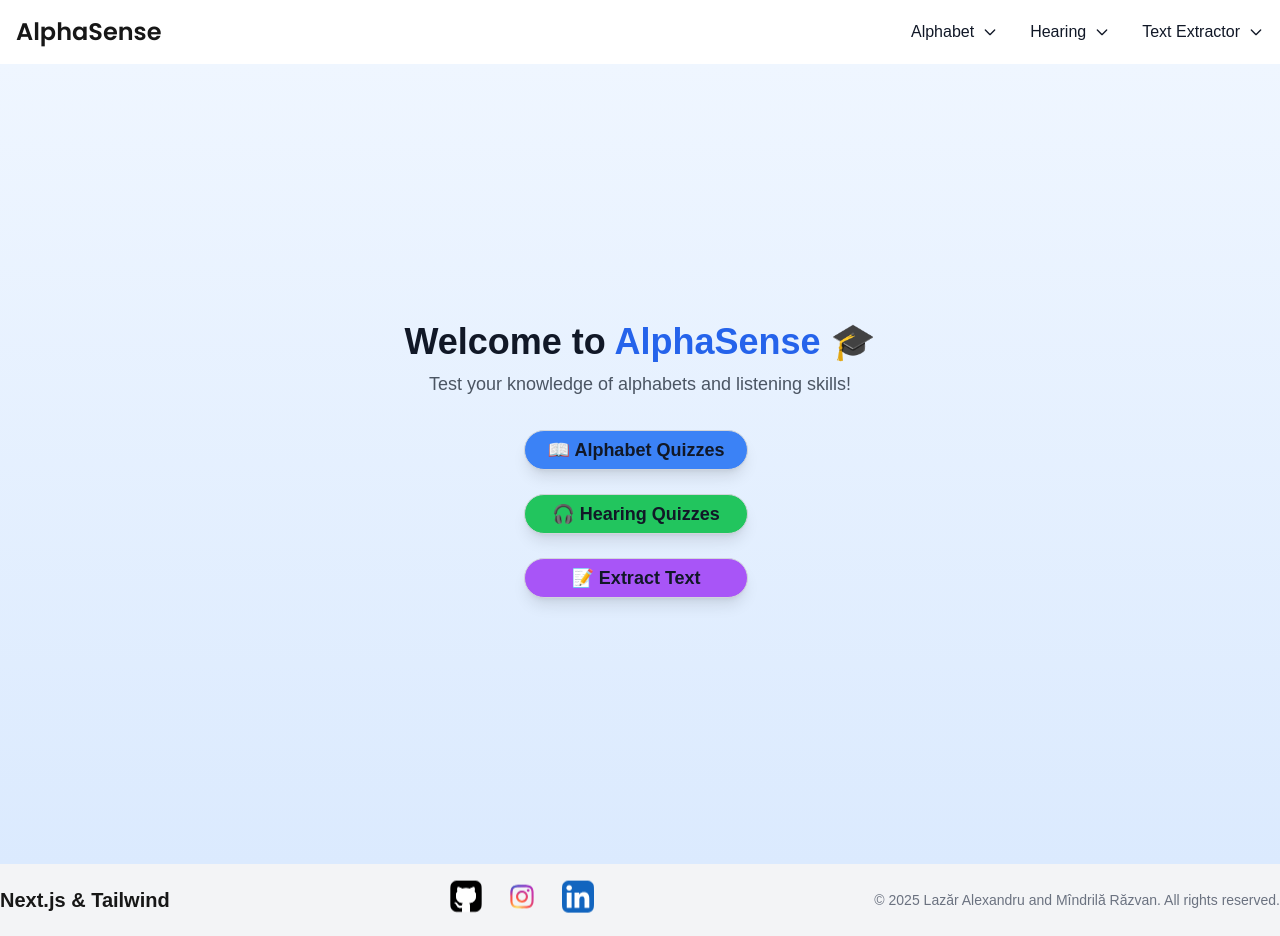
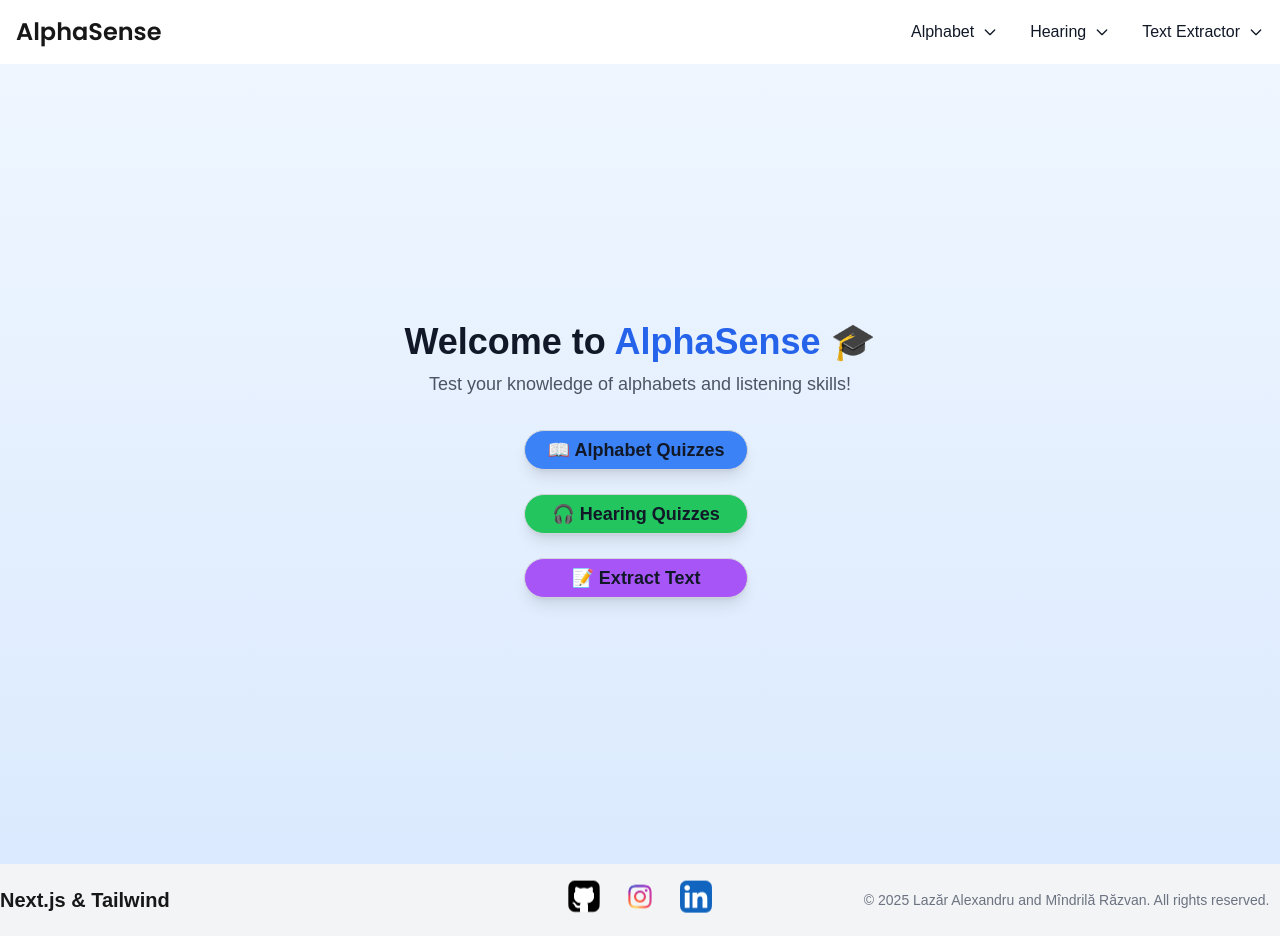
Before and after one commit to ChopinF/AlphaSense, a Next.js app: page / in a window 1280 px wide. Built offline with nearby package versions, Linux system fonts and the light colour scheme.

Commit message:
Update Footer.tsx

```diff
--- a/src/components/ui/Footer.tsx
+++ b/src/components/ui/Footer.tsx
@@ -3,11 +3,9 @@ import Image from "next/image";
 
 export default function Footer() {
   return (
-    <footer className="w-full bg-gray-100 border-gray-200 dark:bg-gray-800 dark:border-gray-100  ">
-      <div className="container mx-auto flex flex-col md:flex-row items-center justify-between">
-        <span
-          className="text-xl font-semibold dark:text-white transition-transform duration-500 ease-in-out transform hover:scale-110"
-        >
+    <footer className="w-full bg-gray-100 border-gray-200 dark:bg-gray-800 dark:border-gray-100">
+      <div className="container mx-auto grid grid-cols-1 md:grid-cols-3 items-center justify-between">
+        <span className="text-xl font-semibold dark:text-white transition-transform duration-500 ease-in-out transform hover:scale-110 text-center md:text-left">
           Next.js & Tailwind
         </span>
 
@@ -58,7 +56,10 @@ export default function Footer() {
 
         {/* Footer Copyright */}
         <div className="text-center text-sm text-gray-500 dark:text-gray-400 mt-4 md:mt-0">
-          <p>&copy; {new Date().getFullYear()} Lazăr Alexandru and Mîndrilă Răzvan. All rights reserved.</p>
+          <p>
+            &copy; {new Date().getFullYear()} Lazăr Alexandru and Mîndrilă
+            Răzvan. All rights reserved.
+          </p>
         </div>
       </div>
     </footer>
```
